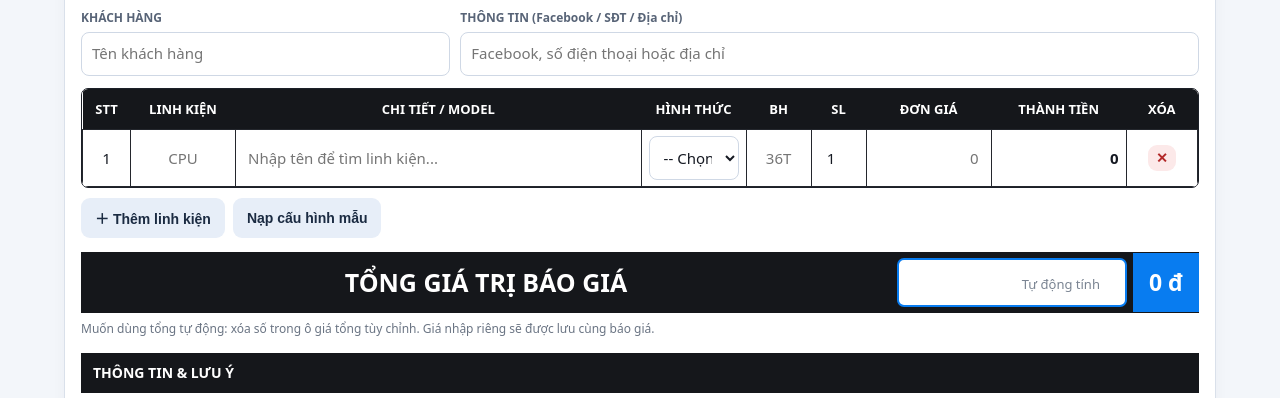
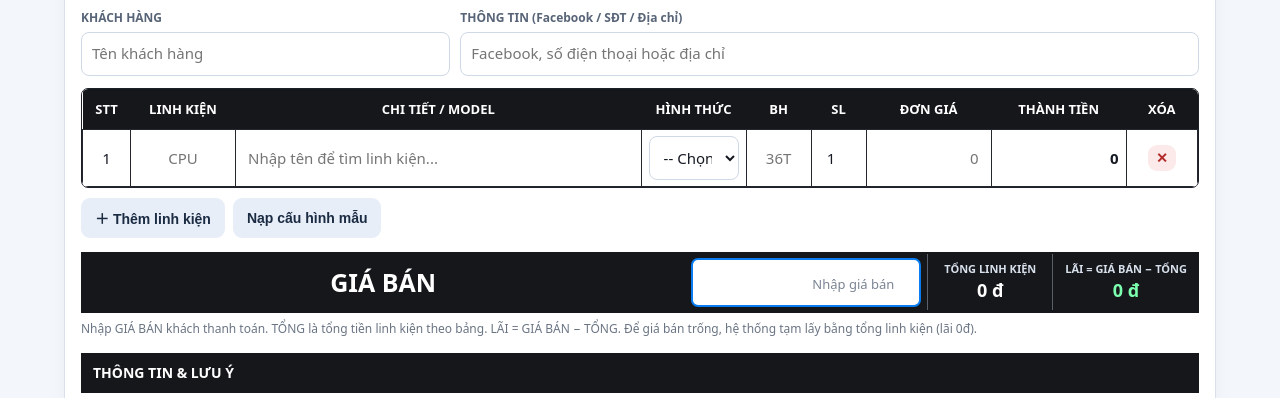
Before and after one commit to vanlamnguyen147-oss/huynh-canh-pc, a plain HTML site: page index.html in a window 1280 px wide. Shown: the part 715-1113 px from the top of the page. Drawn offline with nearby package versions, Linux system fonts and the light colour scheme.

Commit message:
Update index.html

```diff
--- a/index.html
+++ b/index.html
@@ -34,6 +34,8 @@ td.total{font-weight:800;text-align:right;white-space:nowrap}
 .totalbar{display:flex;margin-top:13px;background:#15171b;color:white;align-items:center;min-height:54px}
 .totalbar .label{flex:1;text-align:center;font-size:clamp(17px,3vw,25px);font-weight:900;color:#fff;padding:10px}
 .totalbar .amount{background:var(--blue);padding:13px 16px;font-size:clamp(17px,3vw,23px);font-weight:900;white-space:nowrap}.totalbar .override{width:230px;max-width:42%;background:#fff;color:#111318;border:2px solid #087cf0;border-radius:7px;padding:9px 10px;font-size:18px;font-weight:850;text-align:right;margin:6px}.totalbar .override::placeholder{color:#7a8492;font-size:13px;font-weight:500}
+.totalbar .calcbox{padding:7px 12px;text-align:center;min-width:125px;border-left:1px solid #59606b}.totalbar .calcbox small{display:block;font-size:11px;color:#d7dfeb;font-weight:700}.totalbar .calcbox strong{display:block;font-size:18px;color:#fff;white-space:nowrap}.totalbar .profit strong{color:#7dffb0}
+@media(max-width:760px){.totalbar{flex-wrap:wrap}.totalbar .label{flex-basis:100%}.totalbar .override{flex:1;max-width:none;width:100px}.totalbar .calcbox{flex:1;min-width:95px;padding:7px 5px}.totalbar .calcbox strong{font-size:15px}}
 .notes{margin-top:16px}.notes h3{margin:0;background:#15171b;color:white;padding:10px 12px;font-size:14px}.notes ul{padding-left:22px;margin:8px 0;color:#414b5a}.notes li{margin:5px 0}
 .footer{text-align:center;padding:10px;font-size:18px;font-weight:850;color:var(--blue)}
 .history-list{display:grid;gap:8px}.history-item{display:flex;justify-content:space-between;align-items:center;gap:10px;padding:10px;border:1px solid var(--line);border-radius:9px}.history-item strong{display:block}.history-item small{color:var(--muted)}
@@ -189,7 +191,7 @@ td.total{font-weight:800;text-align:right;white-space:nowrap}
    <button onclick="openSampleConfigPicker()" class="secondary">Nạp cấu hình mẫu</button>
 
   </div>
-  <div class="totalbar"><div class="label">TỔNG GIÁ TRỊ BÁO GIÁ</div><input class="override" id="totalOverride" type="number" min="0" step="1000" placeholder="Tự động tính" title="Nhập giá tổng riêng nếu muốn thay tổng tự động" oninput="calc()"><div class="amount" id="grandTotal">0 đ</div></div><div class="hint">Muốn dùng tổng tự động: xóa số trong ô giá tổng tùy chỉnh. Giá nhập riêng sẽ được lưu cùng báo giá.</div>
+  <div class="totalbar"><div class="label">GIÁ BÁN</div><input class="override" id="totalOverride" type="number" min="0" step="1000" placeholder="Nhập giá bán" title="Nhập giá bán khách hàng thanh toán" oninput="calc()"><div class="calcbox"><small>TỔNG LINH KIỆN</small><strong id="grandTotal">0 đ</strong></div><div class="calcbox profit"><small>LÃI = GIÁ BÁN − TỔNG</small><strong id="profitTotal">0 đ</strong></div></div><div class="hint">Nhập GIÁ BÁN khách thanh toán. TỔNG là tổng tiền linh kiện theo bảng. LÃI = GIÁ BÁN − TỔNG. Để giá bán trống, hệ thống tạm lấy bằng tổng linh kiện (lãi 0đ).</div>
   <section id="installmentPanel" class="card no-print hidden" style="margin-top:14px">
    <div class="toolbar" style="justify-content:space-between">
     <h2 style="margin:0">💳 TÍNH TRẢ GÓP HD SAISON</h2>
@@ -356,8 +358,9 @@ function calc(){
  const v=q*p;sum+=v;tr.querySelector('.total').textContent=money(v);
  });
  const override=String($('totalOverride')?.value||'').trim();
- const finalTotal=override!==''?(Number(override)||0):sum;
- $('grandTotal').textContent=money(finalTotal)+' đ';
+ const salePrice=override!==''?(Number(override)||0):sum;
+ $('grandTotal').textContent=money(sum)+' đ';
+ const profit=$('profitTotal');if(profit)profit.textContent=money(salePrice-sum)+' đ';
 }
 function getQuoteTotal(){const v=String($('totalOverride')?.value||'').trim();if(v!=='')return Number(v)||0;return getRows().reduce((a,r)=>a+r.qty*r.price,0)}
 function updateValid(){$('validText').textContent=($('validHours').value||12)+' giờ kể từ thời điểm gửi';$('noteHours').textContent=$('validHours').value||12}
```
